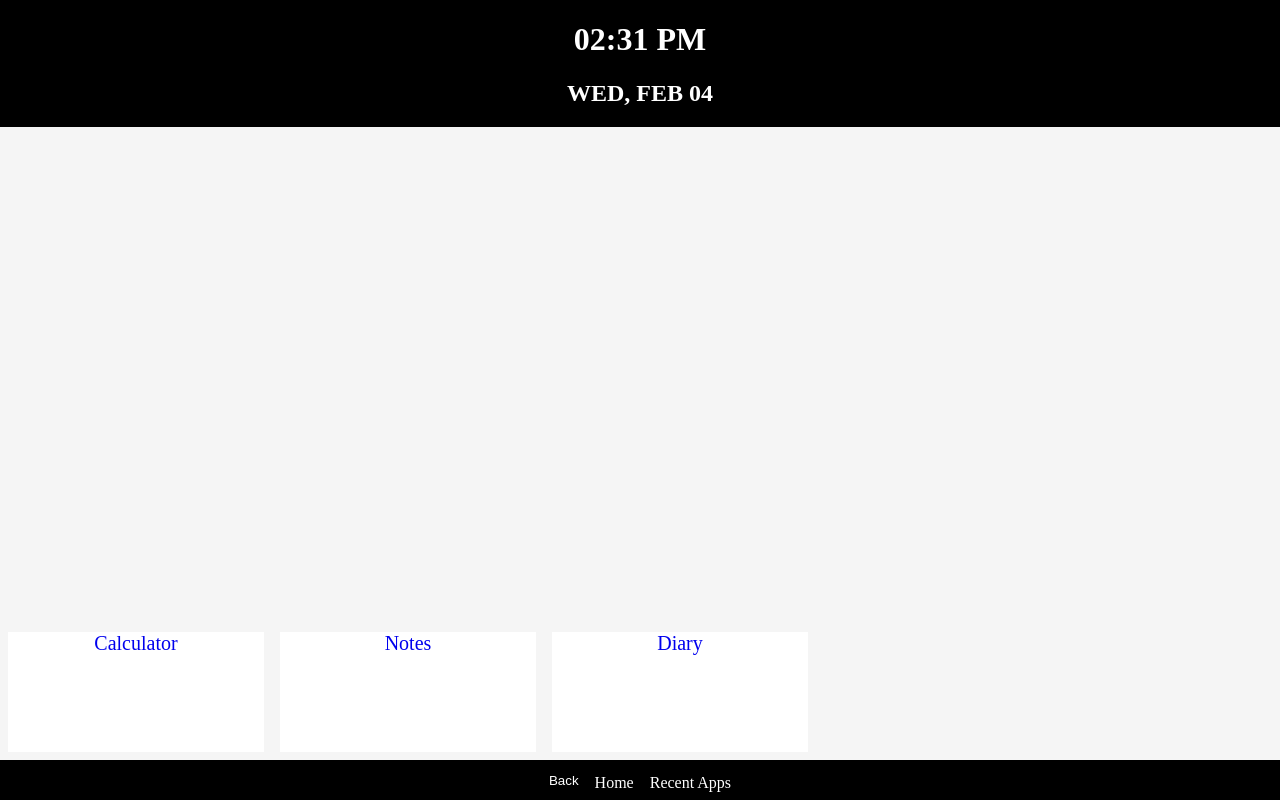
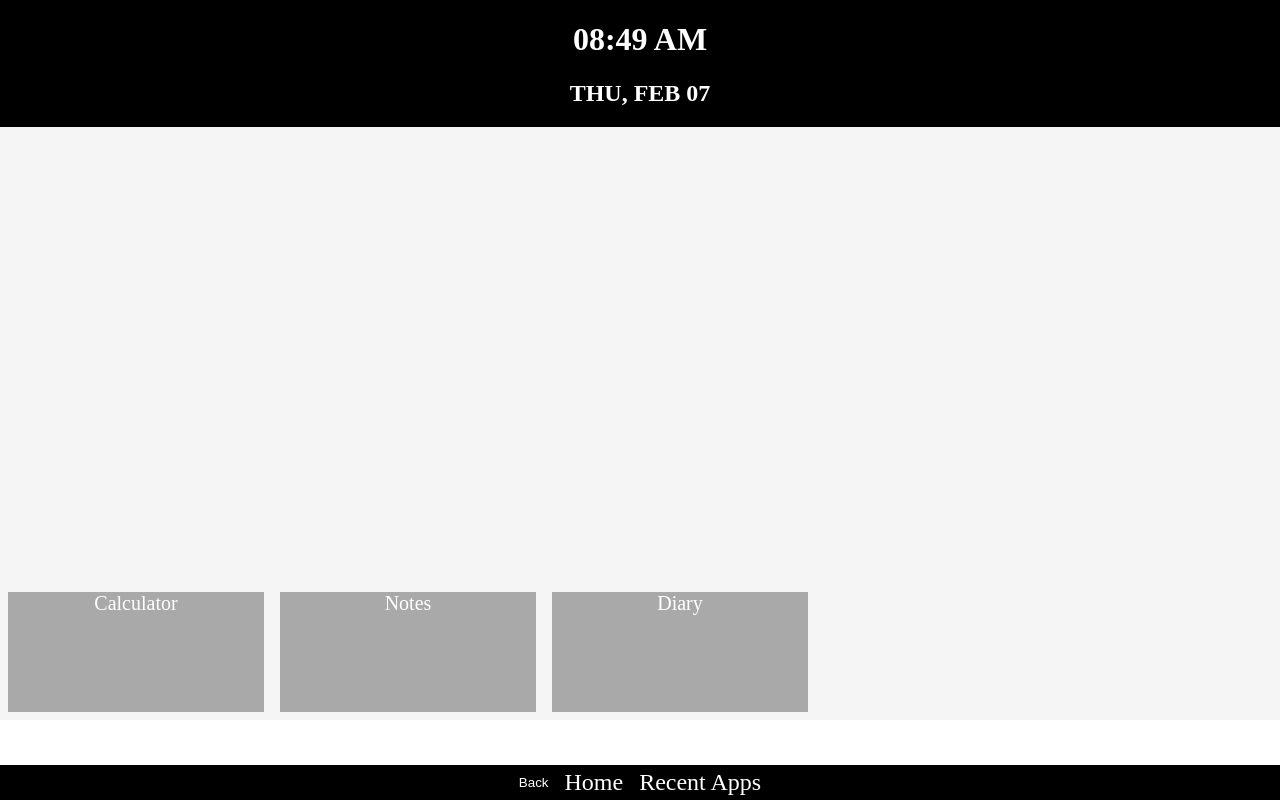
Before and after one commit to yousifmansour/online-os, a React (Create React App) app: page /#/ in a window 1280 px wide. Built offline with nearby package versions, Linux system fonts and the light colour scheme; no server answers; what redux-socket.io would draw is missing.

Commit message:
add slight improvements to interface and edit manifest

```diff
--- a/public/index.html
+++ b/public/index.html
@@ -1,18 +1,17 @@
 <!DOCTYPE html>
 <html lang="en">
     <head>
-    <meta charset="utf-8" />
-    <link rel="shortcut icon" href="%PUBLIC_URL%/favicon.ico" />
+        <meta charset="utf-8"/>
+        <link rel="shortcut icon" href="%PUBLIC_URL%/favicon.ico"/>
         <meta
             name="viewport"
-      content="width=device-width, initial-scale=1, shrink-to-fit=no"
-    />
-    <meta name="theme-color" content="#000000" />
+            content="width=device-width, initial-scale=1, shrink-to-fit=no"/>
+        <meta name="theme-color" content="#000000"/>
         <!--
       manifest.json provides metadata used when your web app is added to the
       homescreen on Android. See https://developers.google.com/web/fundamentals/web-app-manifest/
     -->
-    <link rel="manifest" href="%PUBLIC_URL%/manifest.json" />
+        <link rel="manifest" href="%PUBLIC_URL%/manifest.json"/>
         <!--
       Notice the use of %PUBLIC_URL% in the tags above.
       It will be replaced with the URL of the `public` folder during the build.
@@ -22,7 +21,7 @@
       work correctly both with client-side routing and a non-root public URL.
       Learn how to configure a non-root public URL by running `npm run build`.
     -->
-    <title>React App</title>
+        <title>Online OS</title>
     </head>
     <body>
         <noscript>You need to enable JavaScript to run this app.</noscript>
--- a/src/App.css
+++ b/src/App.css
@@ -3,25 +3,33 @@ body {
     padding: 0;
 }
 
-body::-webkit-scrollbar {
-    width: 8px;
-    background-color: whitesmoke;
-}
-
-body::-webkit-scrollbar-thumb {
-    background-color: rgb(187, 187, 187);
-    border-radius: 8px;
-}
-
 .App {
     display: flex;
     flex-direction: column;
-    align-items: center;
+    justify-content: space-between;
 
     max-width: 100vw;
     height: 100vh;
 }
 
-.viewport{
-    height: 95vh;
+.App .viewport {
+    /* flex-basis: 95%; */
+    flex-grow: 2;
+    overflow-y: auto;
 }
+
+/* scrollbar styles */
+.App .viewport::-webkit-scrollbar {
+    width: 8px;
+    background-color: whitesmoke;
+}
+
+.App .viewport::-webkit-scrollbar-thumb {
+    background-color: rgb(187, 187, 187);
+    border-radius: 8px;
+}
+/* scrollbar styles */
+
+.App .navbar {
+    /* flex-grow: 1; */
+}
--- a/src/App.js
+++ b/src/App.js
@@ -28,7 +28,9 @@ class App extends Component {
                         <Route exact path="/recent" component={RecentApps}/>
                     </Switch>
                 </div>
-                <RecentAppsBar/>
+                <div className="navbar">
+                    <RecentAppsBar/>
+                </div>
             </div>
         );
     }
--- a/src/ListOfApps.css
+++ b/src/ListOfApps.css
@@ -1,10 +1,11 @@
 .list-container {
     width: 100vw;
-    height: 100%;
+    height: 90vh;
     display: flex;
     flex-direction: column;
     justify-content: space-between;
     align-items: center;
+    /* border:2px solid red; */
 }
 
 .list-container .time-and-date {
@@ -18,8 +19,6 @@
     flex-grow: 3;
     background-color: whitesmoke;
     width: 100vw;
-    /* min-height: 80vh;
-    max-height: 100vh; */
 
     display: flex;
     align-items: flex-end;
@@ -31,12 +30,14 @@
     font-size: 20px;
     height: 15vh;
     text-decoration: none;
-    background-color: white;
+    background-color: darkgray;
+    color: white;
     margin: 8px;
     text-align: center;
 }
 .list-container .links a:hover {
-    background-color: whitesmoke;
+    background-color: grey;
+    color:azure;
 }
 .list-container .links a:focus {
     color: black;
--- a/src/ListOfApps.js
+++ b/src/ListOfApps.js
@@ -8,8 +8,8 @@ class ListOfApps extends React.Component {
         return (
             <div className='list-container'>
                 <div className='time-and-date'>
-                    <h1>02:31 PM</h1>
-                    <h2>WED, FEB 04</h2>
+                    <h1>08:49 AM</h1>
+                    <h2>THU, FEB 07</h2>
                 </div>
                 <div className='links'>
                     <NavLink exact to="/calculator" activeClassName="active">
--- a/src/RecentAppsBar.css
+++ b/src/RecentAppsBar.css
@@ -1,12 +1,16 @@
 .recent-bar-container {
-    position: fixed;
+    /* display: flex;
+    position: fixed; */
     bottom: 0;
+    left:0;
+    right:0;
 
-    background-color: rgba(0, 0, 0);
+    background-color: black;
 
-    width: 100%;
-    height: 5vh;
+    width: 100vw;
     text-align: center;
+
+    font-size: 24px;
 }
 
 .recent-bar-container div {
@@ -24,15 +28,19 @@
     background-color: black;
     text-decoration: none;
     color: white;
-    padding: 8px;
+    margin-left: 4px;
+    margin-right: 4px;
+    padding: 4px;
+
 }
 .recent-bar-container div a:hover,
 .recent-bar-container div button:hover {
     background-color: rgb(207, 207, 207);
     color: black;
 }
-.recent-bar-container div a:active,
-.recent-bar-container div button:hover {
+
+/* .recent-bar-container div a:active,
+.recent-bar-container div button:active {
     background-color: rgb(207, 207, 207);
     color: black;
-}
+} */
--- a/src/os_apps/Calculator.css
+++ b/src/os_apps/Calculator.css
@@ -4,4 +4,5 @@
     background-color: white;
     border-radius: 8px;
     padding: 20px;
+    width: 80%;
 }
```
Also changed, not shown: src/NavBar.css (deleted, +0 -8 lines), src/NavBar.js (deleted, +0 -19 lines), public/manifest.json. Lines whose indentation alone changed are shown as unchanged.
